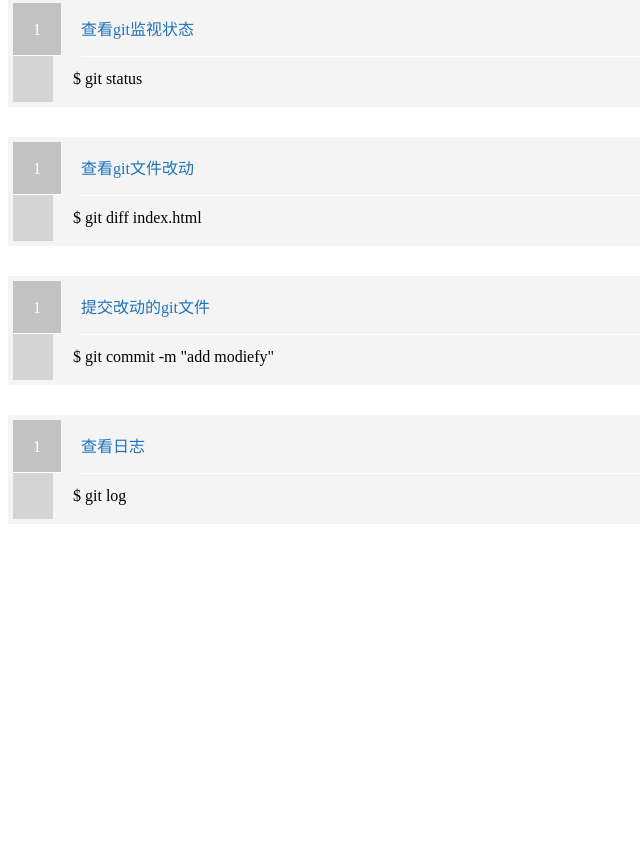
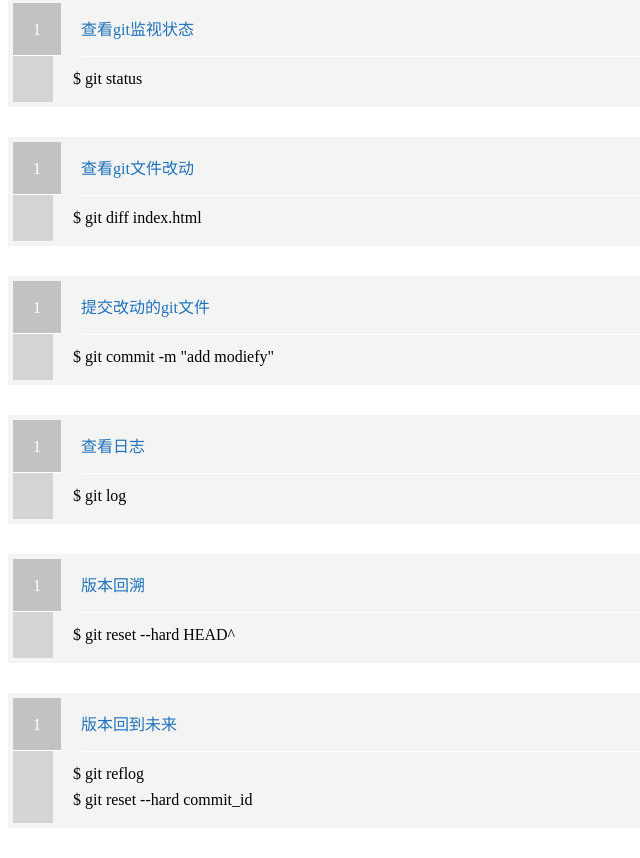
Before and after one commit to GitZgy/Study, a plain HTML site: page gittest/index.html in a window 1280 px wide. Shown: the part 666-1524 px from the top of the page, without its empty margins (0-640 px from the left). Before the commit the page ends 1220 px from the top, so only its background shows below. Drawn offline with Linux system fonts and the light colour scheme.

Commit message:
add modiefy

```diff
--- a/gittest/index.html
+++ b/gittest/index.html
@@ -78,5 +78,20 @@
 	  </div>
    </div>
 
+	 <div class="cel_list">
+   	  <div class="cel_q"><span class="icony">1</span><span class="quest">版本回溯</span></div>
+	  <div class="cel_a">
+	  		<span class="iconn">&nbsp;&nbsp;</span>
+	  		<span class="answer">$ git reset --hard HEAD^</span>
+	  </div>
+   </div>
+
+   <div class="cel_list">
+   	  <div class="cel_q"><span class="icony">1</span><span class="quest">版本回到未来</span></div>
+	  <div class="cel_a">
+	  		<span class="iconn">&nbsp;&nbsp;</span>
+	  		<span class="answer">$ git reflog</br>$ git reset --hard commit_id</span>
+	  </div>
+   </div>
 </body>
 </html>
```
